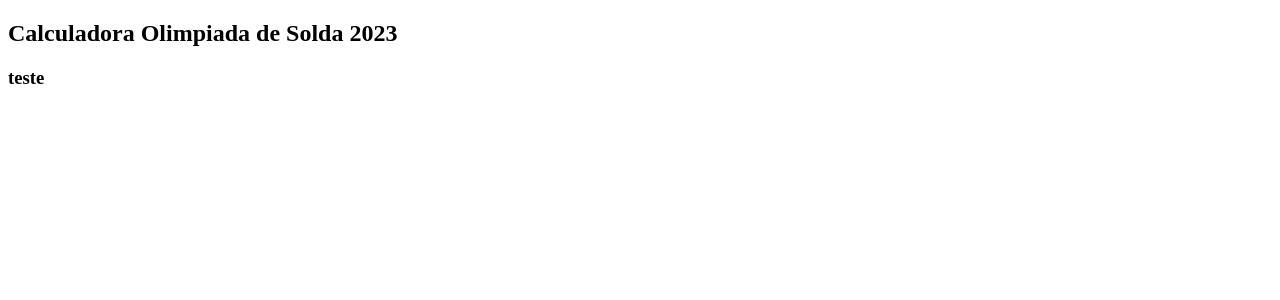
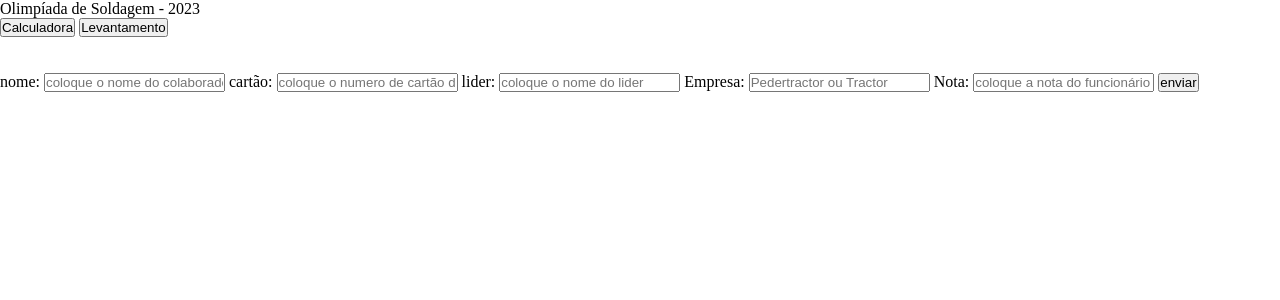
Before and after one commit to Pedrohprado/API_test_Flask, a Flask app: template templates/index.html in a window 1280 px wide. Shown: the top 300 px of the page. Run offline with Flask 3, Linux system fonts and the light colour scheme; the template is opened without the code that fills it, so the values that code supplies are empty.

Commit message:
Acrescentar info pelo front end, a comunicação funciona

```diff
--- a/main.py
+++ b/main.py
@@ -1,6 +1,5 @@
-from flask import Flask, make_response, jsonify, request, render_template
+from flask import Flask, make_response, jsonify, request, render_template, flash, redirect
 import mysql.connector as mysql
-
 
 mydb = mysql.connect(
     host="localhost",
@@ -9,13 +8,34 @@ mydb = mysql.connect(
     database="testApiFlask"
 )
 
-
 app = Flask(__name__)
 app.config['JSON_SORT_KEYS'] = False
+app.config['SECRET_KEY'] = "@PEDROPRADO"
 
-@app.route('/teste')
-def getTemplate():
+
+@app.route('/')
+def home():
     return render_template('index.html')
+
+
+@app.route('/calculate', methods=['POST'])
+def sendInfoFuncionario():
+    nome = request.form.get('name')
+    card = request.form.get('cartao')
+    lider = request.form.get('lider')
+    empresa = request.form.get('empresa')
+    nota = request.form.get('nota')
+
+    if nome == '' and card == '':
+        flash('Insira todas as informações')
+    else:
+        mycursor = mydb.cursor()
+
+        sql = f"INSERT INTO Olimpiada (cartao,name,Lider,Empresa,nota) VALUES({card},'{nome}','{lider}','{empresa}',{nota})"
+        mycursor.execute(sql)
+
+        mydb.commit()
+        return redirect('/')
 
 
 @app.route('/funcionarios', methods=['GET'])
@@ -31,7 +51,8 @@ def getFuncionarios():
                 'cartao': funcionario[0],
                 'name': funcionario[1],
                 'lider': funcionario[2],
-                'empresa': funcionario[3]
+                'empresa': funcionario[3],
+                'nota': funcionario[4]
             }
         )
 
@@ -43,23 +64,23 @@ def getFuncionarios():
     )
 
 
-@app.route('/funcionarios', methods=['POST'])
-def createFuncionarios():
-    funcionaro = request.json
+# @app.route('/funcionarios', methods=['POST'])
+# def createFuncionarios():
+#     funcionaro = request.json
 
-    mycursor = mydb.cursor()
+#     mycursor = mydb.cursor()
 
-    sql = f"INSERT INTO Olimpiada (cartao,name,Lider,Empresa) VALUES({funcionaro['cartao']},'{funcionaro['name']}','{funcionaro['lider']}','{funcionaro['empresa']}');"
-    mycursor.execute(sql)
+#     sql = f"INSERT INTO Olimpiada (cartao,name,Lider,Empresa) VALUES({funcionaro['cartao']},'{funcionaro['name']}','{funcionaro['lider']}','{funcionaro['empresa']}');"
+#     mycursor.execute(sql)
 
-    mydb.commit()
+#     mydb.commit()
 
-    return make_response(
-        jsonify(
-            masage='Funcionario cadastrado',
-            operator=funcionaro
-        )
-    )
+#     return make_response(
+#         jsonify(
+#             masage='Funcionario cadastrado',
+#             operator=funcionaro
+#         )
+#     )
 
 
 @app.route('/remove', methods=['DELETE'])
@@ -77,5 +98,6 @@ def removeFuncionario():
     mydb.commit()
     print("Linha deletada com sucesso!")
 
+
 if __name__ == '__main__':
     app.run(debug=True)
--- /dev/null
+++ b/static/css/calculate.css
@@ -0,0 +1,5 @@
+* {
+    box-sizing: border-box;
+    margin: 0;
+    padding: 0;
+}
--- a/templates/index.html
+++ b/templates/index.html
@@ -1,12 +1,53 @@
 <!DOCTYPE html>
 <html lang="en">
+
 <head>
     <meta charset="UTF-8">
     <meta name="viewport" content="width=device-width, initial-scale=1.0">
-    <title>Document</title>
+    <link rel="stylesheet" href="/static/css/calculate.css">
+    <title>Calculadora</title>
 </head>
+
 <body>
-    <h2>Calculadora Olimpiada de Solda 2023</h2>
-    <h3>teste</h3>
+    <header>
+        <p>Olimpíada de Soldagem - 2023</p>
+        <div class="navBar">
+            <button>Calculadora</button>
+            <button>Levantamento</button>
+            <br>
+            <br>
+            <br>
+
+        </div>
+    </header>
+    <main>
+        <div class="calculateNotes">
+
+        </div>
+        <div class="registerCalc">
+            <form action="/calculate" id="calculate" method="post">
+                <label for="name">nome:</label>
+                <input type="text" name="name" id="name" placeholder="coloque o nome do colaborador" required>
+                <label for="cartao">cartão:</label>
+                <input type="text" name="cartao" id="cartao" placeholder="coloque o numero de cartão do funcionário"
+                    required>
+                <label for="lider">lider:</label>
+                <input type="text" name="lider" id="lider" placeholder="coloque o nome do lider" required>
+                <label for="empresa">Empresa:</label>
+                <input type="text" name="empresa" id="empresa" placeholder="Pedertractor ou Tractor" required>
+                <label for="nota">Nota:</label>
+                <input type="text" name="nota" id="nota" placeholder="coloque a nota do funcionário" required>
+                <button type="submit" id="buttonCalc">enviar</button>
+            </form>
+        </div>
+
+        <div class="rankingAnalitcs">
+
+        </div>
+    </main>
+    <footer>
+
+    </footer>
 </body>
+
 </html>
```
Also changed, not shown: templates/ranking.html (added, +10 -0 lines).
